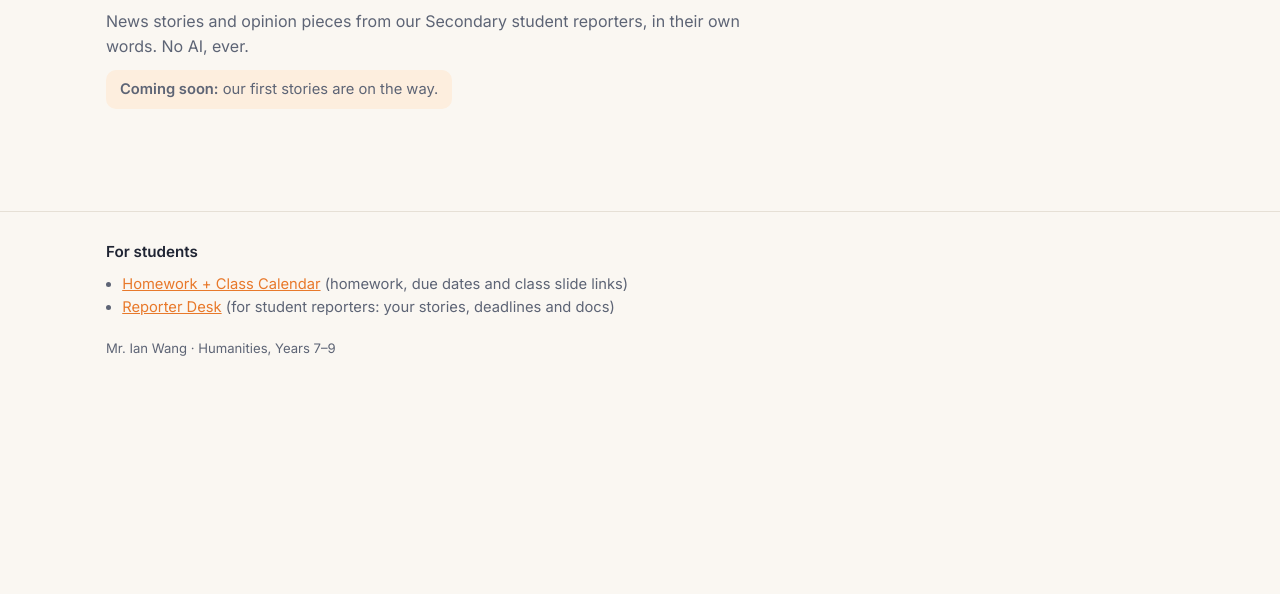
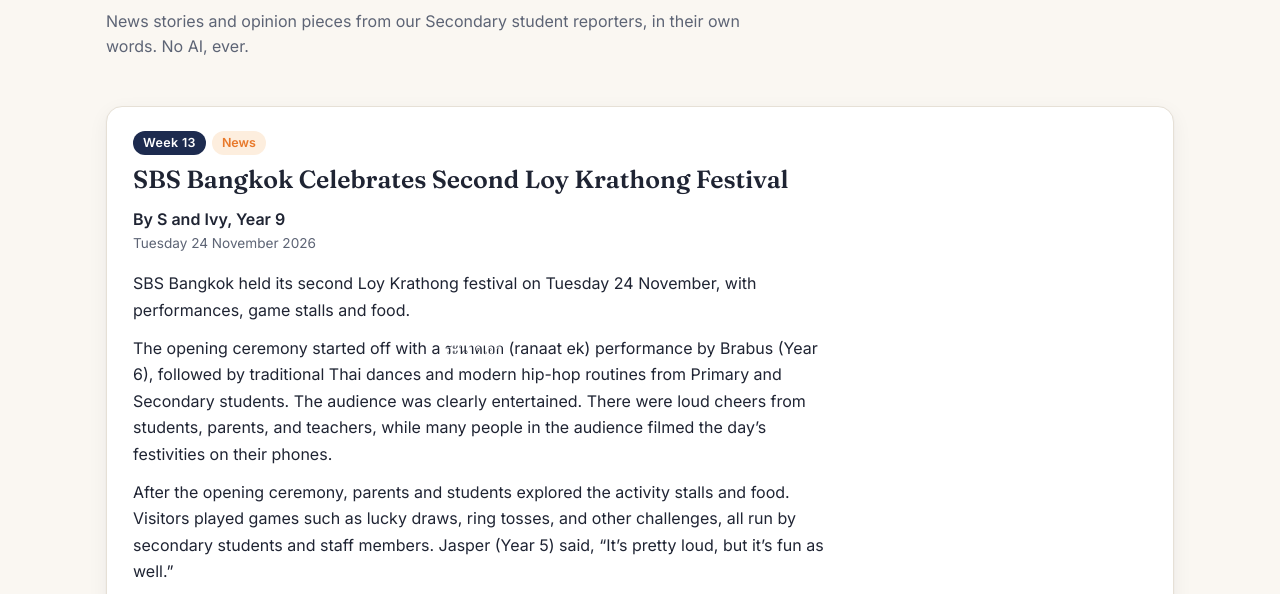
Before and after one commit to ianyianwang/ianyianwang.github.io, a plain HTML site: page secondary-newsroom.html in a window 1280 px wide. Shown: the part 201-795 px from the top of the page. Drawn offline with Linux system fonts and the light colour scheme.

Commit message:
Secondary Newsroom: first story (Loy Krathong by S and Ivy, Year 9)
Co-Authored-By: Claude Opus 5.5 <noreply@anthropic.com>

```diff
--- a/secondary-newsroom.html
+++ b/secondary-newsroom.html
@@ -31,12 +31,25 @@
     <p class="eyebrow">Written by students</p>
     <h1>Secondary Newsroom</h1>
     <p>News stories and opinion pieces from our Secondary student reporters, in their own words. No AI, ever.</p>
-    <p class="note"><strong>Coming soon:</strong> our first stories are on the way.</p>
   </section>
 
   <section class="posts">
 
     <!-- NEW POSTS GO HERE (newest first) -->
+
+    <article class="post story">
+      <div class="body">
+        <span class="week">Week 13</span><span class="tag">News</span>
+        <h2>SBS Bangkok Celebrates Second Loy Krathong Festival</h2>
+        <div class="byline">
+          <div><strong>By S and Ivy, Year 9</strong><span>Tuesday 24 November 2026</span></div>
+        </div>
+        <p>SBS Bangkok held its second Loy Krathong festival on Tuesday 24 November, with performances, game stalls and food.</p>
+        <p>The opening ceremony started off with a ระนาดเอก (ranaat ek) performance by Brabus (Year 6), followed by traditional Thai dances and modern hip-hop routines from Primary and Secondary students. The audience was clearly entertained. There were loud cheers from students, parents, and teachers, while many people in the audience filmed the day’s festivities on their phones.</p>
+        <p>After the opening ceremony, parents and students explored the activity stalls and food. Visitors played games such as lucky draws, ring tosses, and other challenges, all run by secondary students and staff members. Jasper (Year 5) said, “It’s pretty loud, but it’s fun as well.”</p>
+        <p>Mr. Crumbie (Secondary Principal) said his favorite part was “seeing everyone come together” along with the performances by the younger children and “the secondary girls and their dance performance which they choreographed together.”</p>
+      </div>
+    </article>
 
   </section>
 </main>
```
Also changed, not shown: newsroom-desk.html (+2 -2 lines).
